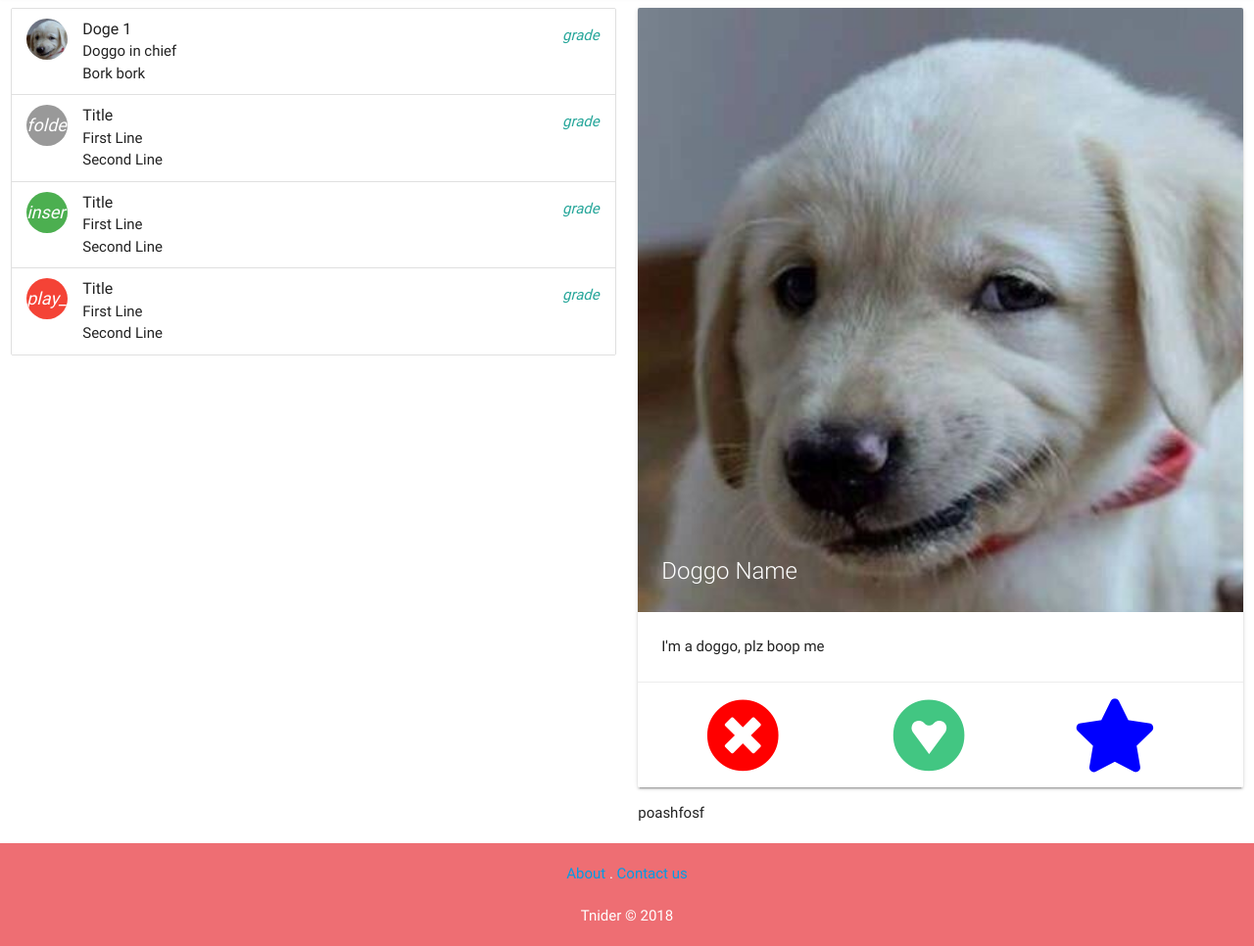
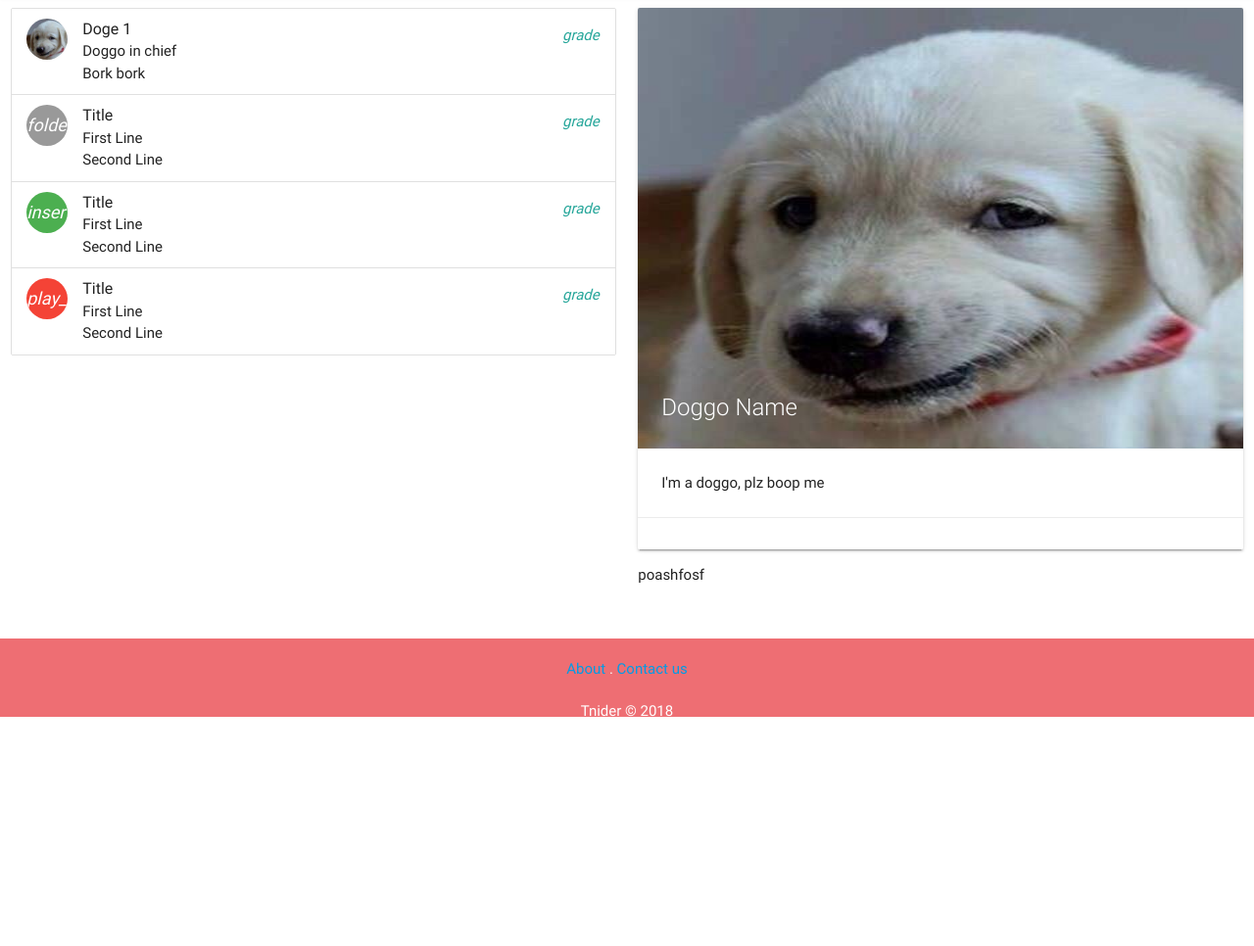
Before and after one commit to allereddou/GLO-2005_Tnider, a Flask app: page /browse in a window 1280 px wide. Shown: the part 68-1034 px from the top of the page at 98% size. After the commit the page ends 800 px from the top, so only its background shows below. Run offline with Flask 2, Linux system fonts and the light colour scheme; some libraries are stand-ins or nearby versions.

Commit message:
How do you jquery ?

```diff
--- a/static/css/main.css
+++ b/static/css/main.css
@@ -11,12 +11,9 @@
 
 }
 
-#page_footer_bottom{
-    position: fixed;
-    bottom: 0;
-    width: 100%;
+#bottom-footer{
+    height: 80px;
 }
-
 .card-image > img{
     width: 100%;
 }
@@ -25,9 +22,6 @@
  margin-bottom: 0;
 }
 
-#mister-flip-yo-card{
-    height: inherit;
-}
 
 #mister-flip-yo-card .back{
     overflow: hidden;
--- a/templates/browse.html
+++ b/templates/browse.html
@@ -47,10 +47,10 @@
 
 
         <div class="col s6" id="mister-flip-yo-card">
-            <div class="front">
+            <div class="front" id="front-card">
                 <div class="card">
                     <div class="card-image">
-                        <img src="/static/ressources/doggo.jpg">
+                        <img src="/static/ressources/doggo.jpg" height="450">
                         <span class="card-title">Doggo Name</span>
                     </div>
                     <div class="card-content">
@@ -74,7 +74,8 @@
     </div>
 
     <script>$(document).ready(function () {
-        $("#mister-flip-yo-card").flip();
+        var hideIcon = function() { $("#card-button").hide()  };
+        $("#mister-flip-yo-card").flip(hideIcon());
 
     })</script>
 
@@ -82,4 +83,5 @@
 
 
 
+
 {% endblock %}
--- a/templates/index.html
+++ b/templates/index.html
@@ -42,7 +42,7 @@
 
 <body>
 <main>{% block content %}{% endblock %}</main>
-<div class="page-footer">
+<div class="page-footer" id="bottom-footer">
     {% block footer %}
         <div class="center">
             <div class="row">
```
